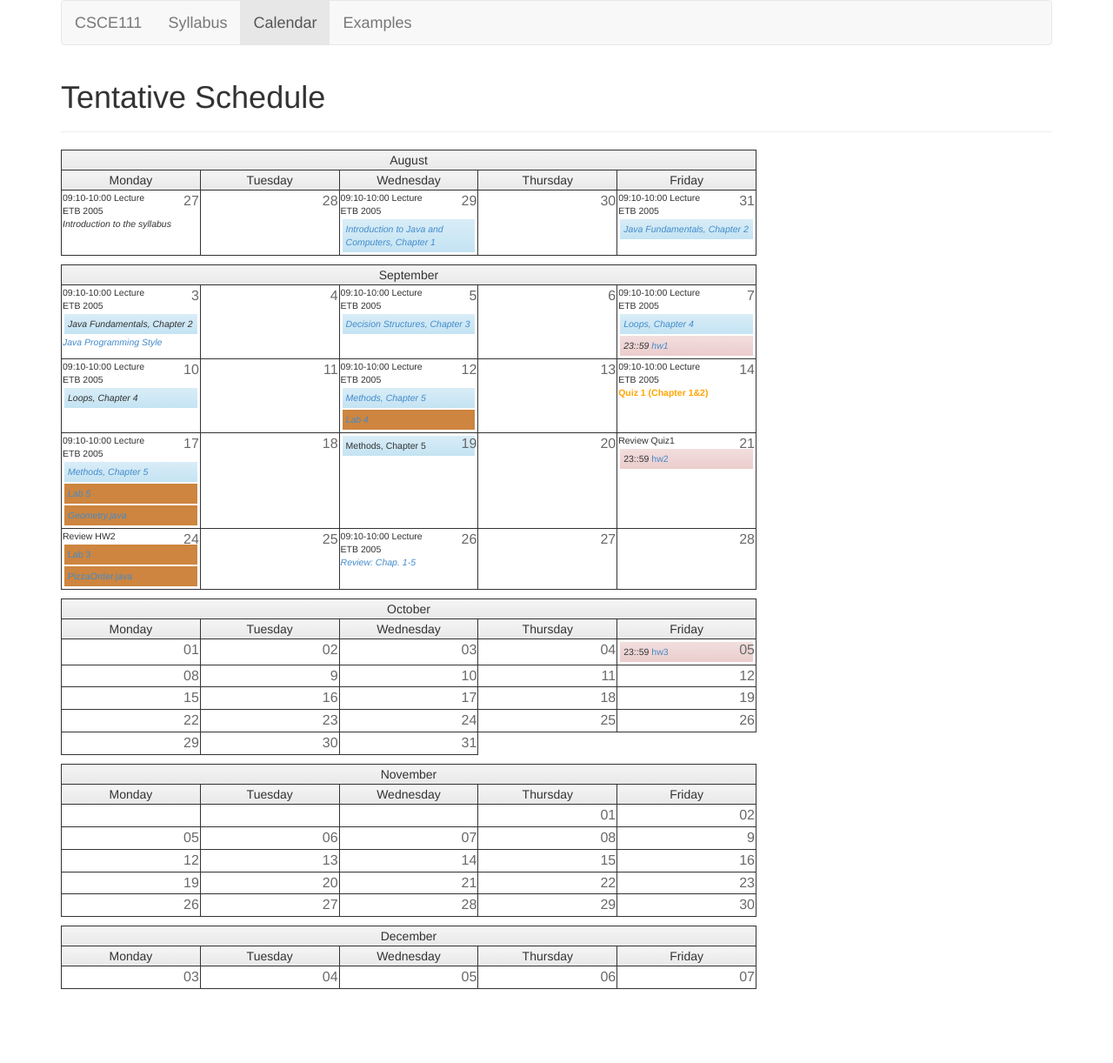
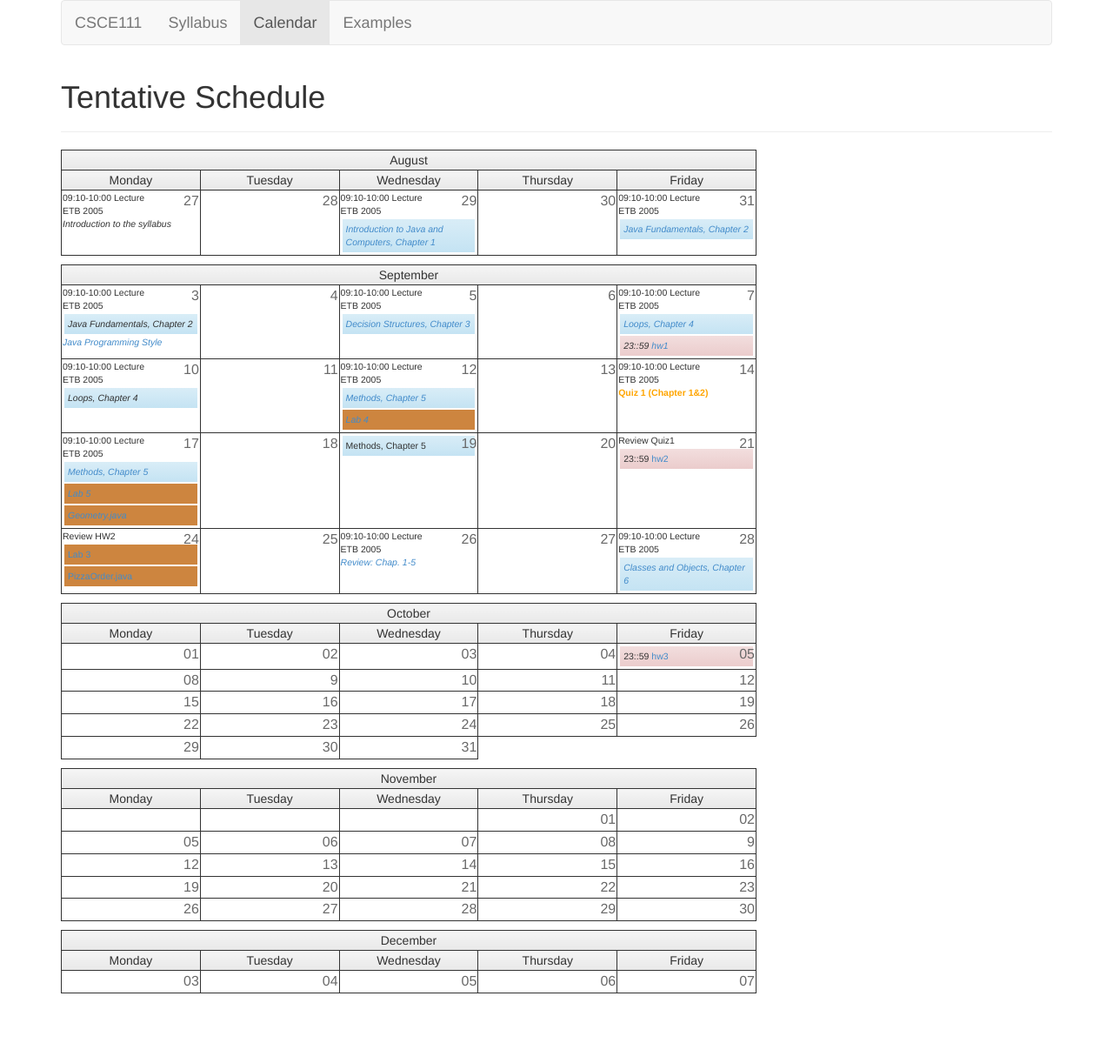
Before and after one commit to huangshiyou/huangshiyou.github.io, a Jekyll site: the page csce111/calendar.html, which Jekyll copies as it is, in a window 1280 px wide. Shown: the whole page at 87% size. Built offline with Jekyll 4.4.1, drawn with Linux system fonts in a browser that asks for light colours.

Commit message:
update slides

```diff
--- a/csce111/calendar.html
+++ b/csce111/calendar.html
@@ -262,6 +262,10 @@
 </td>
 
 <td class='eventtd'><span class='datespan'>28</span>
+
+09:10-10:00 <span class='summary'>Lecture</span><br><span class='location'>ETB 2005</span><br><span class='description'>
+  <div class='lecture'>
+            <a href="slides/chap6.pdf">Classes and Objects, Chapter 6</a></span> </div>
 
 <!--  <div class='oh'>
 23:59 <span class='summary'><a href="as.html">Homework 2</a> </span>
```
Also changed, not shown: 1 other file.
